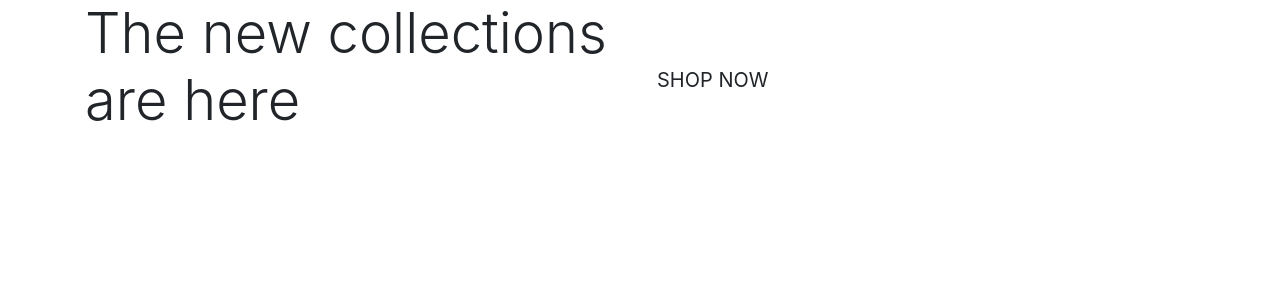
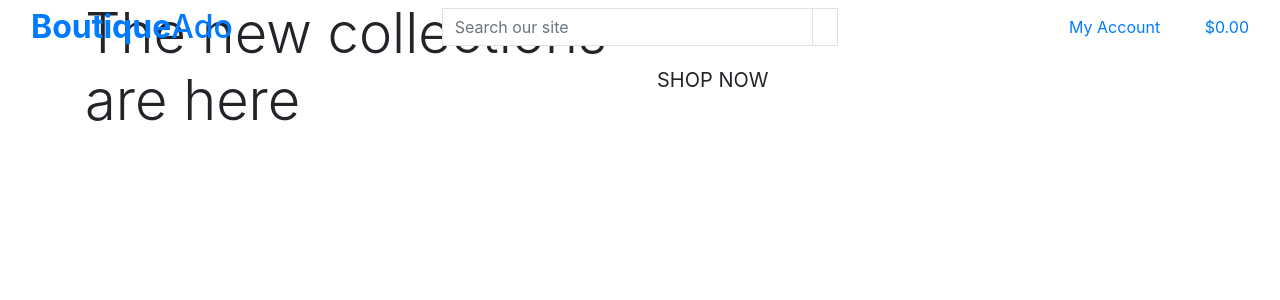
Before and after one commit to BegumDev/Boutique-Ado-Walkthrough, a Django app: page / in a window 1280 px wide. Shown: the top 300 px of the page. Run offline with Django 3.2, Linux system fonts and the light colour scheme.

Commit message:
Added main page header.

```diff
--- a/templates/base.html
+++ b/templates/base.html
@@ -24,8 +24,7 @@
     {% endblock %}
 
     {% block corejs %}
-    <script src
-    ="https://code.jquery.com/jquery-3.4.1.slim.min.js"
+    <script src="https://code.jquery.com/jquery-3.4.1.slim.min.js"
         integrity="sha384-J6qa4849blE2+poT4WnyKhv5vZF5SrPo0iEjwBvKU7imGFAV0wwj1yYfoRSJoZ+n" crossorigin="anonymous">
     </script>
     <script src="https://cdn.jsdelivr.net/npm/popper.js@1.16.0/dist/umd/popper.min.js"
@@ -43,10 +42,71 @@
 </head>
 
 <body>
-    <header class="container-fluid fixed-top"></header>
+    <header class="container-fluid fixed-top">
+        <div class="row">
+            <div class="col-12 col-lg-4 my-auto py-1 py-lg-0 text-center text-lg-left">
+                <a href="{% url 'home' %}" class="nav-link main-logo">
+                    <h2 class="logo-font text-black my-0"><strong>Boutique</strong>Ado</h2>
+                </a>
+            </div>
+            <div class="col-12 col-lg-4 my-auto py-1 py-lg-0 text-center text-lg-left">
+                <form action="" method="GET">
+                    <div class="input-group w-100">
+                        <input type="text" class="form-control border border-black rounded-0" name="q"
+                            placeholder="Search our site">
+                        <div class="input-group-append">
+                            <button class="form-control btn btn-black border border-black rounded-0" type="submit">
+                                <span class="icon">
+                                    <i class="fas fa-search"></i>
+                                </span>
+                            </button>
+                        </div>
+                    </div>
+                </form>
+            </div>
+            <div class="col-12 col-lg-4 my-auto py-1 py-lg-0 text-center text-lg-left">
+                <ul class="list-inline list-unstyled text-center text-lg-right my-0">
+                    <li class="list-inline-item dropdown">
+                        <a class="text-black nav-link" href="#" id="user-options" data-toggle="dropdown" aria-haspopup="true" aria-expanded="false">
+                            <div class="text-center">
+                                <div><i class="fas fa-user fa-lg"></i></div>
+                                <p class="my-0">My Account</p>
+                            </div>
+                        </a>
+                        <div class="dropdown-menu border-0" aria-labelledby="user-options">
+                            {% if request.user.is_authenticated %}
+                                {% if request.user.is_superuser %}
+                                    <a href="" class="dropdown-item">Product Management</a>
+                                {% endif %}
+                                <a href="" class="dropdown-item">My Profile</a>
+                                <a href="{% url 'account_logout' %}" class="dropdown-item">Logout</a>
+                            {% else %}
+                            <a href="{% url 'account_signup' %}" class="dropdown-item">Register</a>
+                            <a href="{% url 'account_login' %}" class="dropdown-item">Login</a>
+                            {% endif %}
+                        </div>
+                    </li>
+                    <li class="list-inline-item">
+                        <a href="" class="{% if grand_total %} text-info font-weight-bold {% else %} text-black {% endif %} nav-link">
+                            <div class="text-center">
+                                <div><i class="fas fa-shopping-bag fa-lg"></i></div>
+                                <p class="my-0">
+                                    {% if grand_total %}
+                                        ${{ grand_total|floatformat:2 }}
+                                    {% else %}
+                                        $0.00
+                                    {% endif %}
+                                </p>
+                            </div>
+                        </a>
+                    </li>
+                </ul>
+            </div>
+        </div>
+    </header>
 
     {% if messages %}
-        <div class="message-container"></div>
+    <div class="message-container"></div>
     {% endif %}
 
     {% block page_header %}
```
